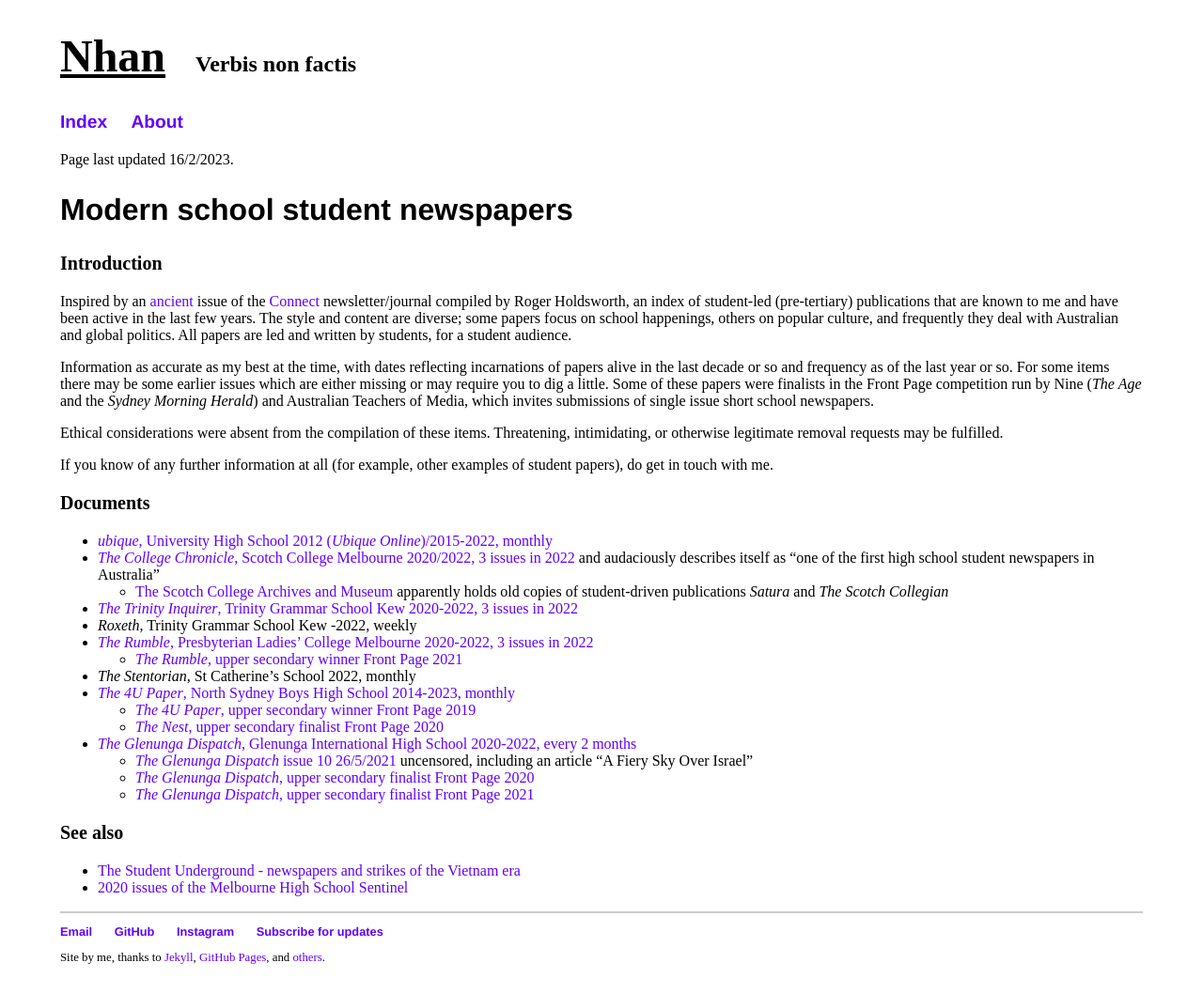
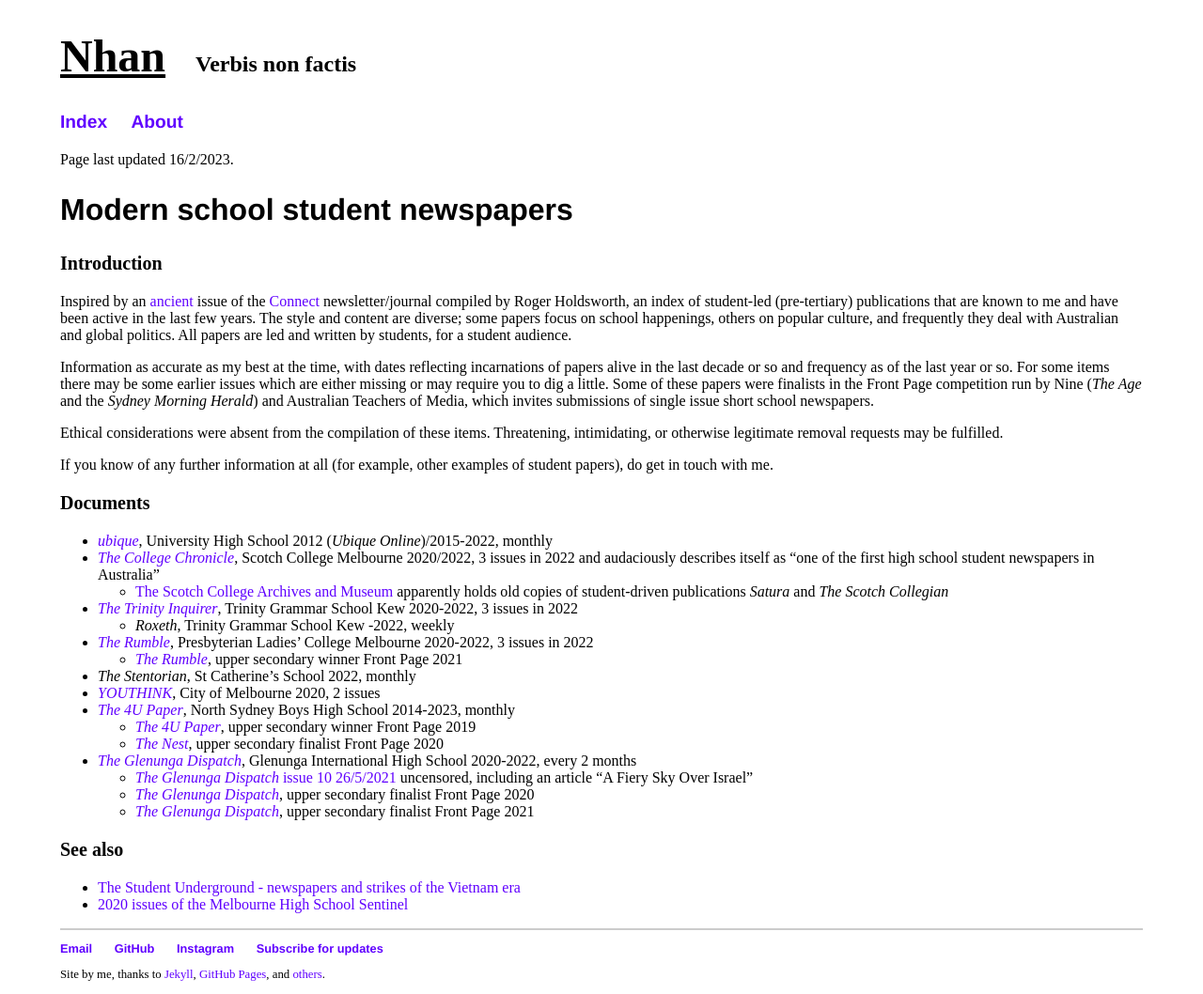
Before and after one commit to nhtnhanbn/nhtnhanbn.github.io, a Jekyll site: the page built from _repository/studentpapers.md, in a window 1280 px wide. Shown: the whole page at 94% size. Built offline with Jekyll 4.4.1, drawn with Linux system fonts in a browser that asks for light colours.

Commit message:
Update studentpapers

```diff
--- a/_repository/studentpapers.md
+++ b/_repository/studentpapers.md
@@ -19,21 +19,22 @@
 
 ### Documents
 
-- [*ubique*, University High School 2012 (*Ubique Online*)/2015-2022, monthly](https://ubique.squarespace.com)
-- [*The College Chronicle*, Scotch College Melbourne 2020/2022, 3 issues in 2022](https://medium.com/collegechronicle) and audaciously describes itself as "one of the first high school student newspapers in Australia"
+- [*ubique*](https://ubique.squarespace.com), University High School 2012 (*Ubique Online*)/2015-2022, monthly
+- [*The College Chronicle*](https://medium.com/collegechronicle), Scotch College Melbourne 2020/2022, 3 issues in 2022 and audaciously describes itself as "one of the first high school student newspapers in Australia"
     - [The Scotch College Archives and Museum](https://www.oscanet.com.au/archives) apparently holds old copies of student-driven publications *Satura* and *The Scotch Collegian*
-- [*The Trinity Inquirer*, Trinity Grammar School Kew 2020-2022, 3 issues in 2022](https://issuu.com/trinitygrammar)
-- *Roxeth*, Trinity Grammar School Kew -2022, weekly
-- [*The Rumble*, Presbyterian Ladies' College Melbourne 2020-2022, 3 issues in 2022](https://issuu.com/plcbur3125)
-    - [*The Rumble*, upper secondary winner Front Page 2021](https://frontpage.online/2021-upper-secondary/the-rumble)
+- [*The Trinity Inquirer*](https://issuu.com/trinitygrammar), Trinity Grammar School Kew 2020-2022, 3 issues in 2022
+    - *Roxeth*, Trinity Grammar School Kew -2022, weekly
+- [*The Rumble*](https://issuu.com/plcbur3125), Presbyterian Ladies' College Melbourne 2020-2022, 3 issues in 2022
+    - [*The Rumble*](https://frontpage.online/2021-upper-secondary/the-rumble), upper secondary winner Front Page 2021
 - *The Stentorian*, St Catherine's School 2022, monthly
-- [*The 4U Paper*, North Sydney Boys High School 2014-2023, monthly](https://drive.google.com/drive/folders/1GIOROMSMac9rHyn7XD0bJV1j2Vb6YL19)
-    - [*The 4U Paper*, upper secondary winner Front Page 2019](https://frontpage.online/2019-upper-secondary/the-4u-paper)
-    - [*The Nest*, upper secondary finalist Front Page 2020](https://frontpage.online/2020-upper-secondary/the-nest)
-- [*The Glenunga Dispatch*, Glenunga International High School 2020-2022, every 2 months](https://sites.google.com/gihs.sa.edu.au/glenungadispatch)
+- [*YOUTHINK*](https://asprinworld.com/asprin), City of Melbourne 2020, 2 issues
+- [*The 4U Paper*](https://drive.google.com/drive/folders/1GIOROMSMac9rHyn7XD0bJV1j2Vb6YL19), North Sydney Boys High School 2014-2023, monthly
+    - [*The 4U Paper*](https://frontpage.online/2019-upper-secondary/the-4u-paper), upper secondary winner Front Page 2019
+    - [*The Nest*](https://frontpage.online/2020-upper-secondary/the-nest), upper secondary finalist Front Page 2020
+- [*The Glenunga Dispatch*](https://sites.google.com/gihs.sa.edu.au/glenungadispatch), Glenunga International High School 2020-2022, every 2 months
     - [*The Glenunga Dispatch* issue 10 26/5/2021](https://archive.org/details/issue-10-26.05.21-deleted) uncensored, including an article "A Fiery Sky Over Israel"
-    - [*The Glenunga Dispatch*, upper secondary finalist Front Page 2020](https://frontpage.online/2020-upper-secondary/the-glenunga-dispatch)
-    - [*The Glenunga Dispatch*, upper secondary finalist Front Page 2021](https://frontpage.online/2021-upper-secondary/the-glenunga-dispatch)
+    - [*The Glenunga Dispatch*](https://frontpage.online/2020-upper-secondary/the-glenunga-dispatch), upper secondary finalist Front Page 2020
+    - [*The Glenunga Dispatch*](https://frontpage.online/2021-upper-secondary/the-glenunga-dispatch), upper secondary finalist Front Page 2021
 
 ### See also
 
```
